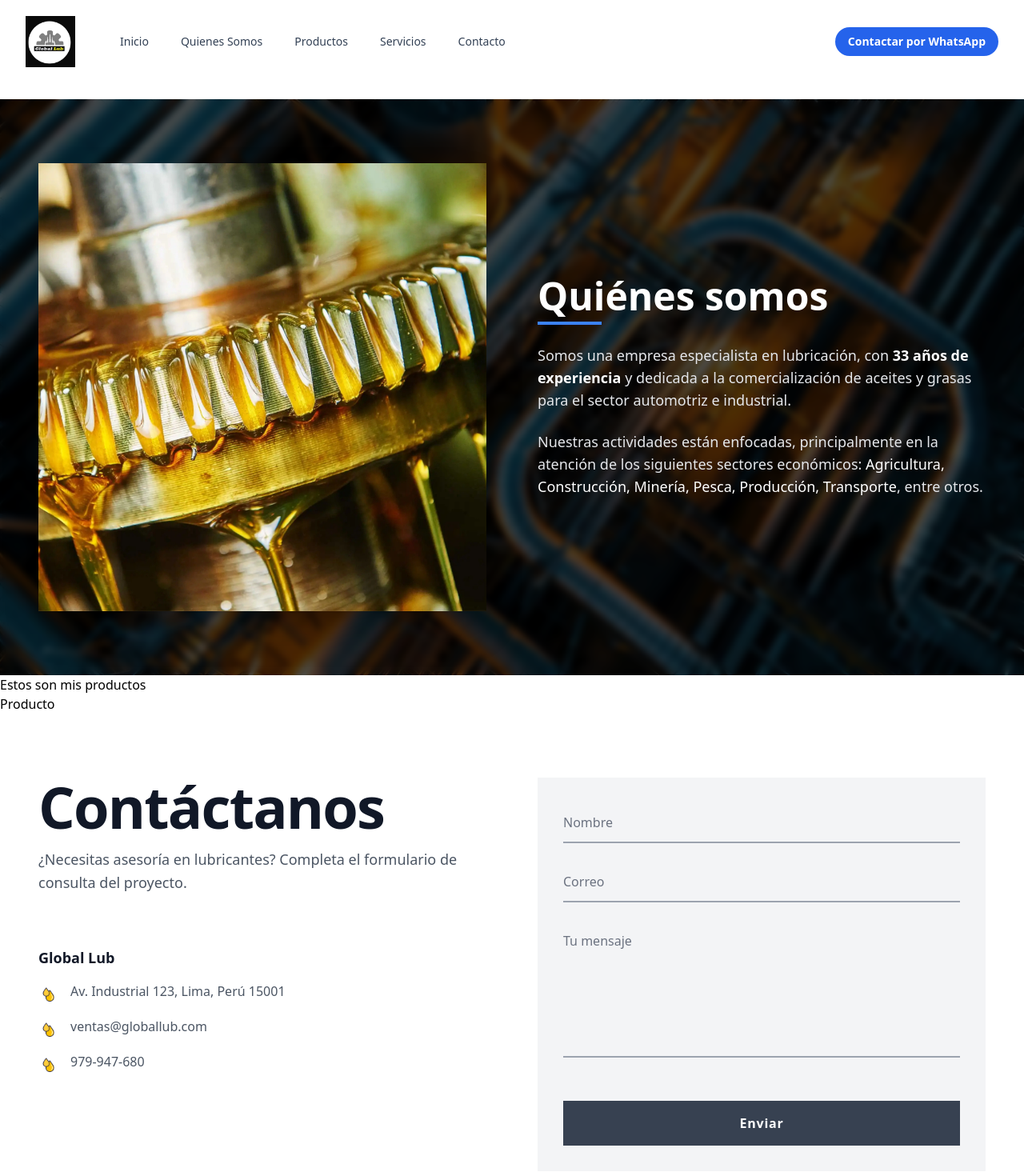
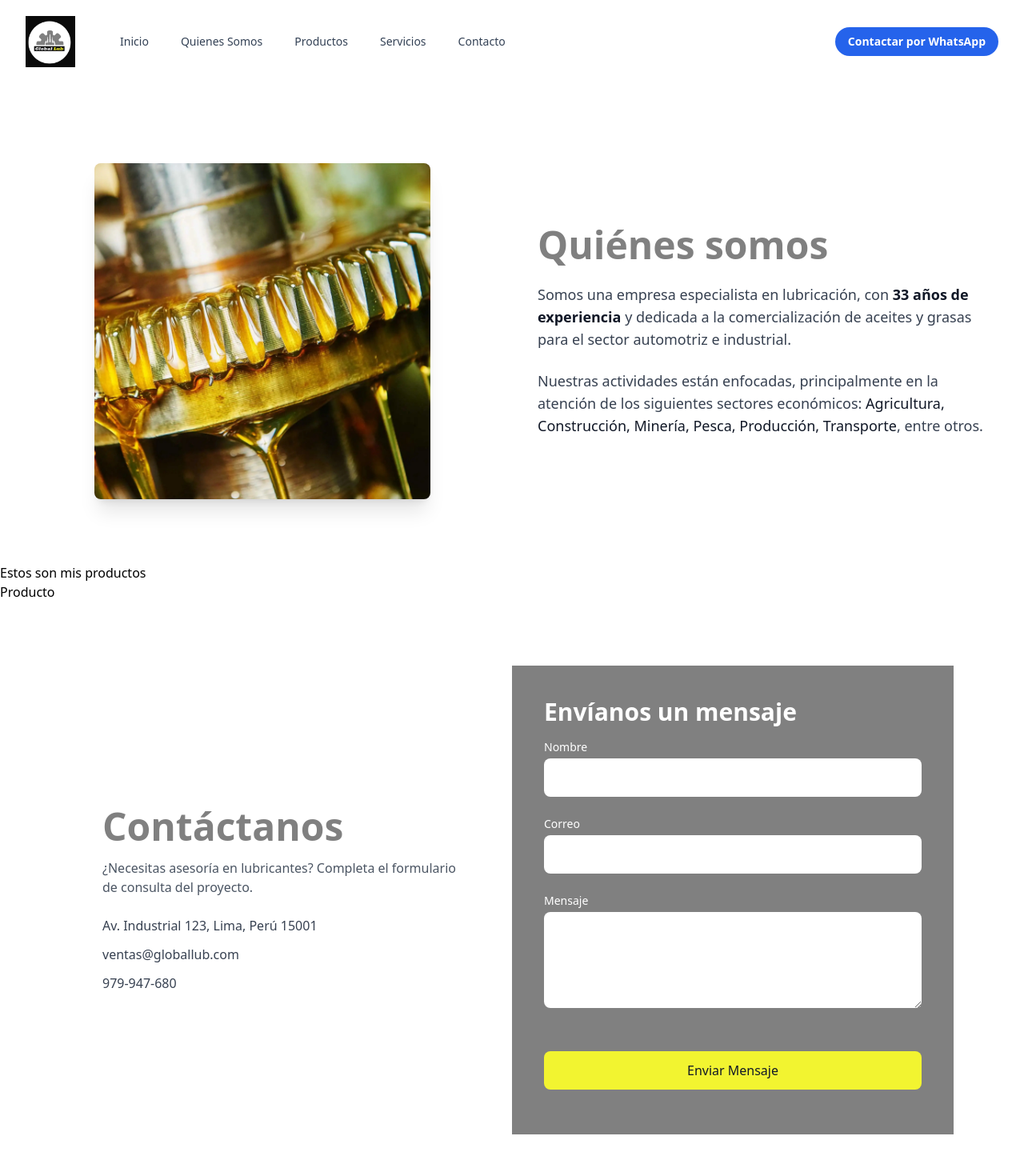
Before and after one commit to ErnestoXMC/global-lub, a React (Vite) app: page / in a window 1280 px wide. Shown: the part 20-1490 px from the top of the page at 80% size. Built offline with nearby package versions, Linux system fonts and the light colour scheme.

Commit message:
feat: Envío de Formulario y Captcha, mejora en seccion Nosotros

```diff
--- a/src/components/Contacto.jsx
+++ b/src/components/Contacto.jsx
@@ -1,99 +1,190 @@
-import React from 'react'
+import React, { useEffect, useRef } from "react";
 
 const Contacto = () => {
+  const iframeRef = useRef(null);
+
+  useEffect(() => {
+    // Insertar script reCAPTCHA
+    const script = document.createElement("script");
+    script.src = "https://www.google.com/recaptcha/api.js";
+    script.async = true;
+    script.defer = true;
+    document.head.appendChild(script);
+
+    // Espera a que el DOM esté listo
+    const timer = setTimeout(setupFormListener, 150);
+
+    function setupFormListener() {
+      const form = document.getElementById("contactForm");
+      const status = document.getElementById("form-status");
+      const submitButton = document.getElementById("submit-button");
+
+      if (!form || !status || !submitButton) return;
+
+      // Variable para controlar el estado de envío
+      let isSubmitting = false;
+
+      // Asignamos target al iframe oculto para que el POST no redirija la página
+      if (iframeRef.current && iframeRef.current.name) {
+        form.target = iframeRef.current.name;
+      }
+
+      const handleSubmit = (e) => {
+        e.preventDefault();
+
+        // Prevenir múltiples envíos
+        if (isSubmitting) {
+          status.innerHTML = "⚠️ El formulario ya se está enviando, por favor espera...";
+          return;
+        }
+
+        // Honeypot: Revisará si se trata de un bot
+        const honey = form.querySelector("[name='_honey']");
+        if (honey && honey.value) {
+
+          status.innerHTML = "⚠️ Detectado comportamiento sospechoso.";
+          return;
+        }
+
+        // Verifica la existencia del reCAPTCHA
+        if (typeof window.grecaptcha === "undefined") {
+          status.innerHTML = "⚠️ reCAPTCHA no se cargó — recarga la página.";
+          return;
+        }
+
+        const recaptchaResponse = window.grecaptcha.getResponse();
+        if (!recaptchaResponse) {
+          status.innerHTML = "⚠️ Por favor, verifica que eres una persona.";
+          return;
+        }
+
+        // Activar estado de envío
+        isSubmitting = true;
+        // Deshabilitar el botón y cambiar texto
+        submitButton.disabled = true;
+        submitButton.innerHTML = `
+          <div class="flex items-center justify-center space-x-2">
+            <svg class="animate-spin w-4 h-4 text-gray-900" fill="none" viewBox="0 0 24 24">
+              <circle class="opacity-25" cx="12" cy="12" r="10" stroke="currentColor" stroke-width="4"></circle>
+              <path class="opacity-75" fill="currentColor" d="M4 12a8 8 0 018-8V0C5.373 0 0 5.373 0 12h4zm2 5.291A7.962 7.962 0 014 12H0c0 3.042 1.135 5.824 3 7.938l3-2.647z"></path>
+            </svg>
+            <span>Enviando...</span>
+          </div>
+        `;
+        // Cambiar estilo del botón
+        submitButton.className = "w-full bg-gray-400 text-gray-600 py-3 rounded-lg cursor-not-allowed transition-all duration-200";
+
+        // Mostrar mensaje de carga
+        status.innerHTML = "📤 Enviando mensaje...";
+
+        // Enviar usando form.submit() — el target apunta al iframe oculto
+        form.submit();
+      };
+
+      form.addEventListener("submit", handleSubmit);
+
+      return () => {
+        form.removeEventListener("submit", handleSubmit);
+      };
+    }
+
+    // Listener para detectar que el iframe terminó de cargar la respuesta
+    const onIframeLoad = () => {
+      const status = document.getElementById("form-status");
+      const submitButton = document.getElementById("submit-button");
+
+      if (!status || !submitButton) return;
+
+      // Asumimos éxito porque FormSubmit devuelve una página HTML en el iframe.
+      status.innerHTML = "✅ Mensaje enviado correctamente. ¡Gracias por contactarnos!";
+
+      // reset form & recaptcha
+      const form = document.getElementById("contactForm");
+      if (form) form.reset();
+      if (typeof window.grecaptcha !== "undefined") {
+        try { window.grecaptcha.reset(); } catch (err) {}
+      }
+
+      setTimeout(() => {
+        submitButton.disabled = false;
+        submitButton.innerHTML = "Enviar Mensaje";
+        submitButton.className = "w-full bg-[rgba(242,244,48)] hover:bg-yellow-400 text-gray-900 py-3 rounded-lg transition-all duration-200";
+      }, 2000);
+    };
+
+    const iframeEl = iframeRef.current;
+    if (iframeEl) iframeEl.addEventListener("load", onIframeLoad);
+
+    return () => {
+      clearTimeout(timer);
+      // remover script reCAPTCHA
+      const scriptElement = document.querySelector('script[src="https://www.google.com/recaptcha/api.js"]');
+      if (scriptElement) document.head.removeChild(scriptElement);
+      if (iframeEl) iframeEl.removeEventListener("load", onIframeLoad);
+    };
+  }, []);
+
   return (
-    <section className='py-12 md:py-20 bg-white'>
-      <div className='max-w-7xl mx-auto px-6 md:px-12'>
-        <div className='grid md:grid-cols-2 gap-16 items-start'>
-          <div className='space-y-8'>
-            <div>
-              <h2 className='text-6xl md:text-7xl font-bold text-gray-900 mb-4 tracking-tight'>
-                Contáctanos
-              </h2>
-              <p className='text-lg text-gray-600 leading-relaxed'>
-                ¿Necesitas asesoría en lubricantes? Completa el formulario de consulta del proyecto.
-              </p>
-            </div>
-            <div className='space-y-4 pt-8'>
-              <div>
-                <h4 className='font-bold text-gray-900 text-lg mb-1'>Global Lub</h4>
-              </div>
-              <div className='flex items-start space-x-4'>
-                <div className='w-6 h-6 rounded-full flex-shrink-0 mt-1 overflow-hidden'>
-                  <img
-                    src="src/assets/img/droplets.png"
-                    alt="Icono"
-                    className='w-full h-full object-cover'
-                  />
-                </div>
-                <div>
-                  <p className='text-gray-600'>Av. Industrial 123, Lima, Perú 15001</p>
-                </div>
-              </div>
-              <div className='flex items-start space-x-4'>
-                <div className='w-6 h-6 rounded-full flex-shrink-0 mt-1 overflow-hidden'>
-                  <img
-                    src="src/assets/img/droplets.png"
-                    alt="Icono"
-                    className='w-full h-full object-cover'
-                  />
-                </div>
-                <div>
-                  <p className='text-gray-600'>ventas@globallub.com</p>
-                </div>
-              </div>
-              <div className='flex items-start space-x-4'>
-                <div className='w-6 h-6 rounded-full flex-shrink-0 mt-1 overflow-hidden'>
-                  <img
-                    src="src/assets/img/droplets.png"
-                    alt="Icono"
-                    className='w-full h-full object-cover'
-                  />
-                </div>
-                <div>
-                  <p className='text-gray-600'>979-947-680</p>
-                </div>
-              </div>
+    <section className="py-12 md:py-20">
+      <div className="max-w-6xl mx-auto px-6">
+        <div className="bg-white w-full flex flex-col lg:flex-row overflow-hidden">
+          <div className="w-full lg:w-1/2 p-10 flex flex-col justify-center">
+            <h3 className="text-3xl md:text-4xl lg:text-5xl font-bold text-[rgba(128,128,128,1)] mb-4">Contáctanos</h3>
+            <p className="text-gray-600 mb-6 max-w-md">¿Necesitas asesoría en lubricantes? Completa el formulario de consulta del proyecto.</p>
+            <div className="space-y-3 text-gray-700">
+              <div className="flex items-center space-x-3"><span>Av. Industrial 123, Lima, Perú 15001</span></div>
+              <div className="flex items-center space-x-3"><span>ventas@globallub.com</span></div>
+              <div className="flex items-center space-x-3"><span>979-947-680</span></div>
             </div>
           </div>
-          <div className='bg-gray-100 p-8'>
-            <form className='space-y-6'>
+
+          <div className="w-full lg:w-1/2 bg-[rgba(128,128,128,1)] p-10">
+            <h3 className="text-3xl font-bold text-white mb-4">Envíanos un mensaje</h3>
+
+            {/* Iframe oculto — recibe la respuesta del POST */}
+            <iframe
+              name="hidden_iframe"
+              ref={iframeRef}
+              title="hidden_iframe"
+              style={{ display: "none" }}
+            />
+
+            <form id="contactForm" action="https://formsubmit.co/18d0f52095d86aec4d5c71feebadcdde" method="POST" className="space-y-6">
               <div>
-                <input
-                  type="text"
-                  placeholder="Nombre"
-                  className='w-full px-0 py-3 bg-transparent border-0 border-b-2 border-gray-400 focus:outline-none focus:border-gray-900 transition-colors placeholder-gray-500'
-                />
+                <label className="block text-sm font-medium text-white">Nombre</label>
+                <input name="name" type="text" required className="w-full mt-1 p-3 rounded-lg bg-white text-gray-900" />
               </div>
+
               <div>
-                <input
-                  type="email"
-                  placeholder="Correo"
-                  className='w-full px-0 py-3 bg-transparent border-0 border-b-2 border-gray-400 focus:outline-none focus:border-gray-900 transition-colors placeholder-gray-500'
-                />
+                <label className="block text-sm font-medium text-white">Correo</label>
+                <input name="email" type="email" required className="w-full mt-1 p-3 rounded-lg bg-white text-gray-900" />
               </div>
+
               <div>
-                <textarea
-                  rows="6"
-                  placeholder="Tu mensaje"
-                  className='w-full px-0 py-3 bg-transparent border-0 border-b-2 border-gray-400 focus:outline-none focus:border-gray-900 transition-colors resize-none placeholder-gray-500'
-                ></textarea>
+                <label className="block text-sm font-medium text-white">Mensaje</label>
+                <textarea name="message" rows="4" required className="w-full mt-1 p-3 rounded-lg bg-white text-gray-900"></textarea>
               </div>
-              <div className='pt-6'>
-                <button
-                  type="submit"
-                  className='w-full bg-gray-700 text-white py-4 px-8 font-semibold hover:bg-gray-900 transition-colors duration-300 tracking-wider'
-                >
-                  Enviar
-                </button>
-              </div>
+
+              <input type="text" name="_honey" style={{ display: "none" }} />
+
+              <div className="g-recaptcha" data-sitekey="6Ldn0u8rAAAAAGanxY0_SLG72Zvu7LYzRi7yLvcH"></div>
+
+              <button type="submit" id="submit-button" className="w-full bg-[rgba(242,244,48)] hover:bg-yellow-400 text-gray-900 py-3 rounded-lg transition-all duration-200">
+                Enviar Mensaje
+              </button>
+
+              <input type="hidden" name="_next" value="https://global-lub.netlify.app/" />
+              <input type="hidden" name="_captcha" value="false" />
+              <input type="hidden" name="_subject" value="Nuevo Mensaje desde la Web Global Lub" />
+              <input type="hidden" name="_template" value="box" />
             </form>
+
+            <div id="form-status" className="text-white mt-4"></div>
           </div>
-
         </div>
       </div>
     </section>
-  )
-}
+  );
+};
 
-export default Contacto
+export default Contacto;
--- a/src/components/Nosotros.jsx
+++ b/src/components/Nosotros.jsx
@@ -2,41 +2,31 @@ import React from 'react'
 
 const Nosotros = () => {
   return (
-    <section
-      className='py-12 md:py-20 relative'
-      style={{
-        backgroundImage: 'url(src/assets/img/background.webp)',
-        backgroundSize: 'cover',
-        backgroundPosition: 'center',
-        backgroundRepeat: 'no-repeat'
-      }}
-    >
-      <div className='absolute inset-0 bg-black/70 backdrop-blur-sm'></div>
-      <div className='max-w-7xl mx-auto px-6 md:px-12 relative z-10'>
+    <section className='py-12 md:py-20 bg-white'>
+      <div className='max-w-7xl mx-auto px-6 md:px-12'>
         <div className='flex flex-col md:flex-row gap-12 md:gap-16 items-center'>
-          <div className='w-full md:w-1/2'>
-            <div className='relative'>
+          <div className='w-full md:w-1/2 flex justify-center'>
+            <div className='relative w-[70%] md:w-3/4'>
               <img
                 src="src/assets/img/nosotros.webp"
                 alt="Lubricantes y maquinaria"
-                className='w-full h-auto relative z-10 shadow-2xl'
+                className='w-full h-auto shadow-xl rounded-lg'
               />
             </div>
           </div>
           <div className='w-full md:w-1/2'>
             <div className='space-y-6'>
               <div>
-                <h2 className='text-3xl md:text-4xl lg:text-5xl font-bold text-white mb-2'>
+                <h2 className='text-3xl md:text-4xl lg:text-5xl font-bold text-[rgba(128,128,128,1)] mb-2'>
                   Quiénes somos
                 </h2>
-                <div className='w-20 h-1 bg-blue-500'></div>
               </div>
 
-              <p className='text-base md:text-lg text-gray-200 leading-relaxed'>
-                Somos una empresa especialista en lubricación, con <span className='font-semibold text-white'>33 años de experiencia</span> y dedicada a la comercialización de aceites y grasas para el sector automotriz e industrial.
+              <p className='text-base md:text-lg text-gray-700 leading-relaxed'>
+                Somos una empresa especialista en lubricación, con <span className='font-semibold text-gray-900'>33 años de experiencia</span> y dedicada a la comercialización de aceites y grasas para el sector automotriz e industrial.
               </p>
-              <p className='text-base md:text-lg text-gray-200 leading-relaxed'>
-                Nuestras actividades están enfocadas, principalmente en la atención de los siguientes sectores económicos: <span className='font-medium text-white'>Agricultura, Construcción, Minería, Pesca, Producción, Transporte</span>, entre otros.
+              <p className='text-base md:text-lg text-gray-700 leading-relaxed'>
+                Nuestras actividades están enfocadas, principalmente en la atención de los siguientes sectores económicos: <span className='font-medium text-gray-900'>Agricultura, Construcción, Minería, Pesca, Producción, Transporte</span>, entre otros.
               </p>
             </div>
           </div>
```
